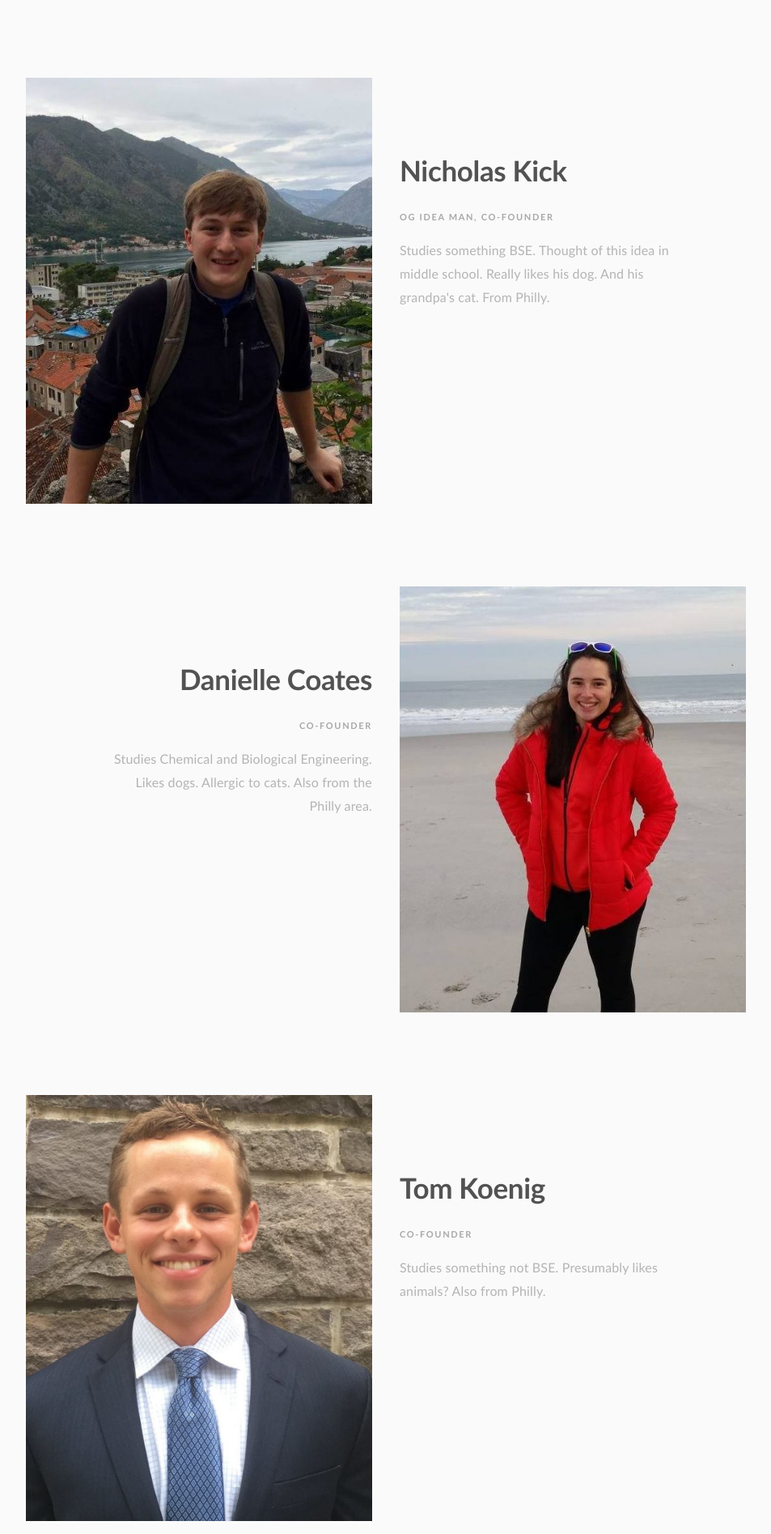
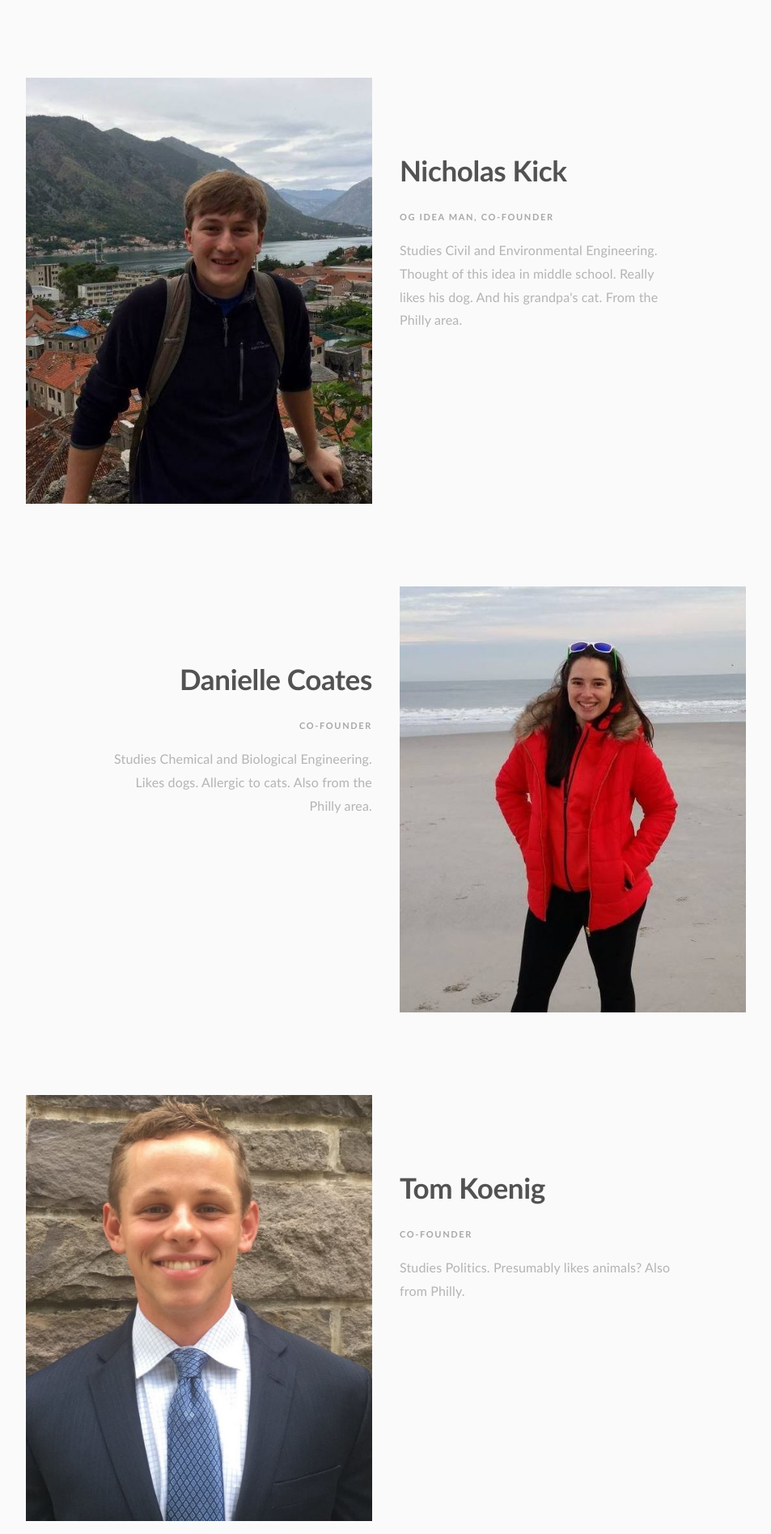
Before and after one commit to lin-ll/companima, a Django app: page /team/ in a window 1280 px wide. Shown: the part 208-2102 px from the top of the page at 81% size, without its empty margins (163-1116 px from the left). Run offline with Django 3.2, Linux system fonts and the light colour scheme; some libraries are stand-ins or nearby versions.

Commit message:
Fixed bios

```diff
--- a/website/templates/website/team.html
+++ b/website/templates/website/team.html
@@ -29,7 +29,7 @@
 										<div class='sqs-block-content-other'>
 											<h2>Nicholas Kick</h2>
 											<h3>OG Idea Man, Co-Founder</h3>
-											<p>Studies something BSE. Thought of this idea in middle school. Really likes his dog. And his grandpa's cat. From Philly.</p>
+											<p>Studies Civil and Environmental Engineering. Thought of this idea in middle school. Really likes his dog. And his grandpa's cat. From the Philly area.</p>
 										</div>
 									</div>
 								</div>
@@ -101,7 +101,7 @@
 										<div class='sqs-block-content-other'>
 											<h2>Tom Koenig</h2>
 											<h3>Co-Founder</h3>
-											<p>Studies something not BSE. Presumably likes animals? Also from Philly.</p>
+											<p>Studies Politics. Presumably likes animals? Also from Philly.</p>
 										</div>
 									</div>
 								</div>
@@ -129,7 +129,7 @@
 										<div class='sqs-block-content-other' style="text-align: right;">
 											<h2>Lucy Lin</h2>
 											<h3>Co-Founder</h3>
-											<p>Studies Computer Science. Likes dogs. Also cats. Really likes horses. Not from Philly.</p>
+											<p>Studies Computer Science. Likes dogs AND cats. Really likes horses. Not from Philly.</p>
 										</div>
 									</div>
 								</div>
```
